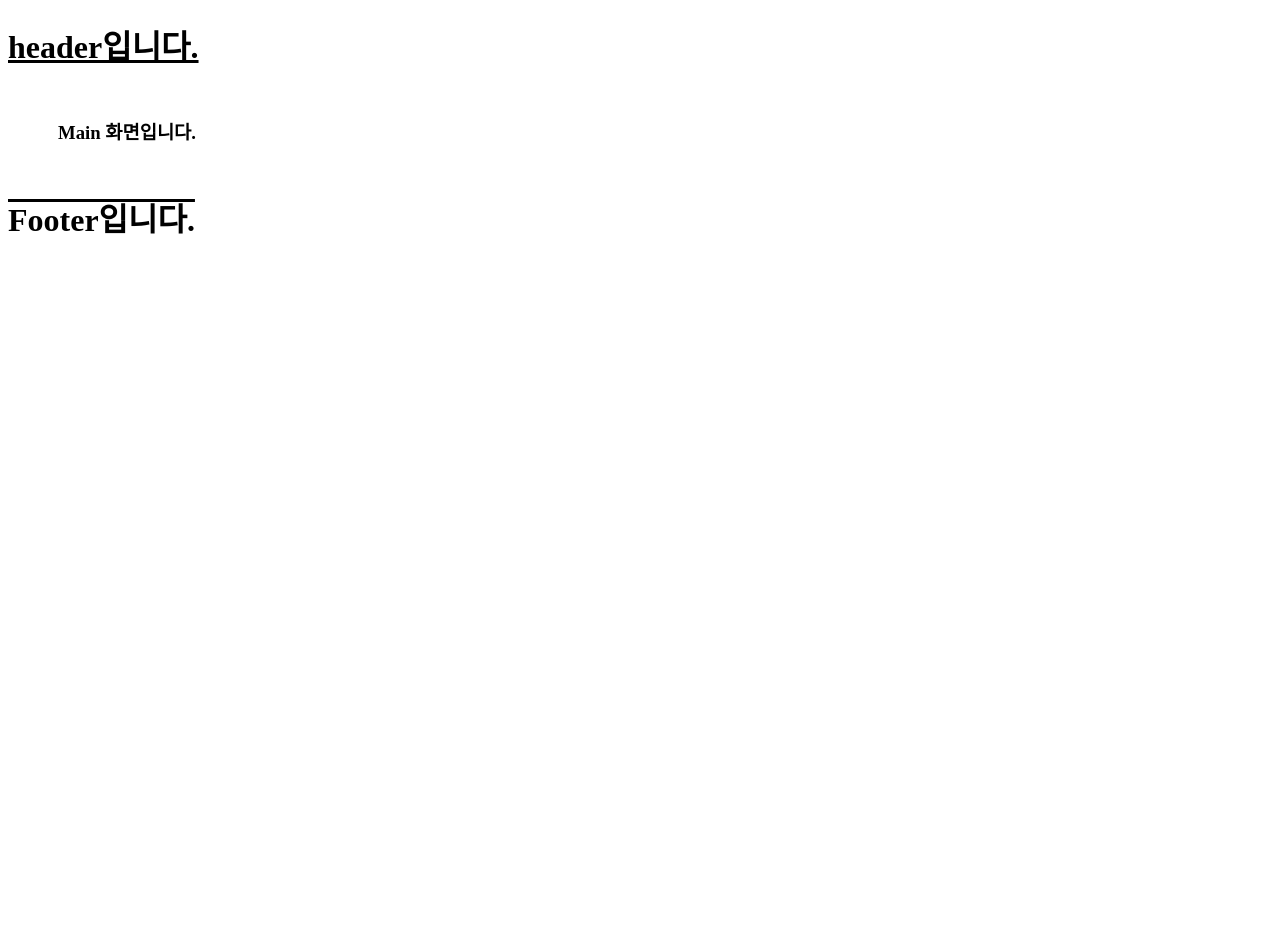
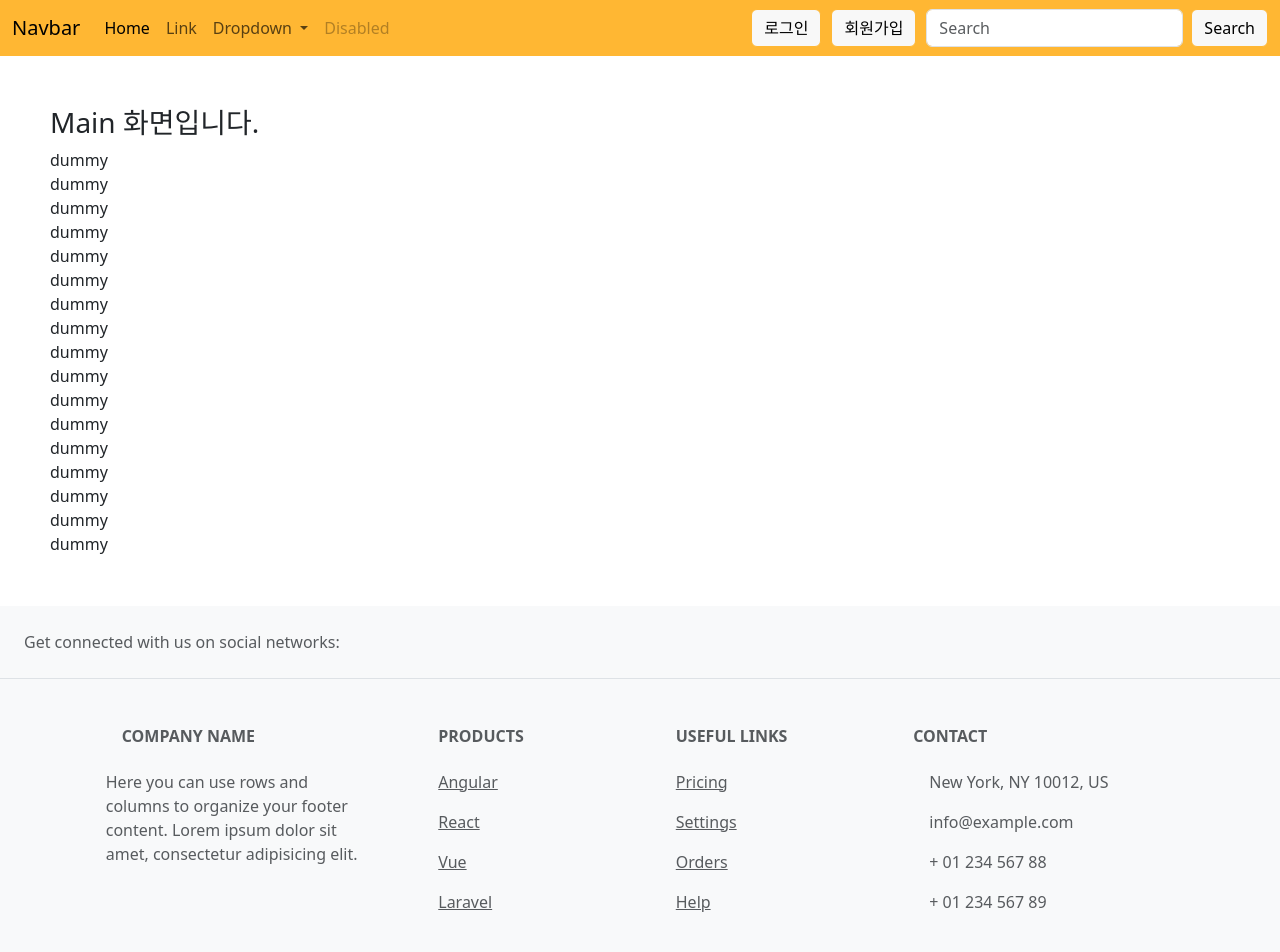
Before and after one commit to jeongminchoi1017/CodeBuddy, a Vue app in the folder src/main/frontend/: page / in a window 1280 px wide. Shown: the top 952 px of the page. Before the commit the page ends 800 px from the top, so only its background shows below. Built offline with nearby package versions, Linux system fonts and the light colour scheme.

Commit message:
header, footer (bootstrap사용) 추가

```diff
--- a/src/main/frontend/package.json
+++ b/src/main/frontend/package.json
@@ -9,6 +9,7 @@
     "preview": "vite preview"
   },
   "dependencies": {
+    "bootstrap": "^5.3.2",
     "pinia": "^2.1.7",
     "router": "^2.0.0-beta.1",
     "vue": "^3.3.13",
--- a/src/main/frontend/src/components/Footer.vue
+++ b/src/main/frontend/src/components/Footer.vue
@@ -3,9 +3,128 @@
 </script>
 
 <template>
-  <div>
-    <h1>Footer입니다.</h1>
-  </div>
+  <!-- Footer -->
+  <footer class="text-center text-lg-start bg-body-tertiary text-muted">
+    <!-- Section: Social media -->
+    <section class="d-flex justify-content-center justify-content-lg-between p-4 border-bottom">
+      <!-- Left -->
+      <div class="me-5 d-none d-lg-block">
+        <span>Get connected with us on social networks:</span>
+      </div>
+      <!-- Left -->
+
+      <!-- Right -->
+      <div>
+        <a href="" class="me-4 text-reset">
+          <i class="fab fa-facebook-f"></i>
+        </a>
+        <a href="" class="me-4 text-reset">
+          <i class="fab fa-twitter"></i>
+        </a>
+        <a href="" class="me-4 text-reset">
+          <i class="fab fa-google"></i>
+        </a>
+        <a href="" class="me-4 text-reset">
+          <i class="fab fa-instagram"></i>
+        </a>
+        <a href="" class="me-4 text-reset">
+          <i class="fab fa-linkedin"></i>
+        </a>
+        <a href="" class="me-4 text-reset">
+          <i class="fab fa-github"></i>
+        </a>
+      </div>
+      <!-- Right -->
+    </section>
+    <!-- Section: Social media -->
+
+    <!-- Section: Links  -->
+    <section class="">
+      <div class="container text-center text-md-start mt-5">
+        <!-- Grid row -->
+        <div class="row mt-3">
+          <!-- Grid column -->
+          <div class="col-md-3 col-lg-4 col-xl-3 mx-auto mb-4">
+            <!-- Content -->
+            <h6 class="text-uppercase fw-bold mb-4">
+              <i class="fas fa-gem me-3"></i>Company name
+            </h6>
+            <p>
+              Here you can use rows and columns to organize your footer content. Lorem ipsum
+              dolor sit amet, consectetur adipisicing elit.
+            </p>
+          </div>
+          <!-- Grid column -->
+
+          <!-- Grid column -->
+          <div class="col-md-2 col-lg-2 col-xl-2 mx-auto mb-4">
+            <!-- Links -->
+            <h6 class="text-uppercase fw-bold mb-4">
+              Products
+            </h6>
+            <p>
+              <a href="#!" class="text-reset">Angular</a>
+            </p>
+            <p>
+              <a href="#!" class="text-reset">React</a>
+            </p>
+            <p>
+              <a href="#!" class="text-reset">Vue</a>
+            </p>
+            <p>
+              <a href="#!" class="text-reset">Laravel</a>
+            </p>
+          </div>
+          <!-- Grid column -->
+
+          <!-- Grid column -->
+          <div class="col-md-3 col-lg-2 col-xl-2 mx-auto mb-4">
+            <!-- Links -->
+            <h6 class="text-uppercase fw-bold mb-4">
+              Useful links
+            </h6>
+            <p>
+              <a href="#!" class="text-reset">Pricing</a>
+            </p>
+            <p>
+              <a href="#!" class="text-reset">Settings</a>
+            </p>
+            <p>
+              <a href="#!" class="text-reset">Orders</a>
+            </p>
+            <p>
+              <a href="#!" class="text-reset">Help</a>
+            </p>
+          </div>
+          <!-- Grid column -->
+
+          <!-- Grid column -->
+          <div class="col-md-4 col-lg-3 col-xl-3 mx-auto mb-md-0 mb-4">
+            <!-- Links -->
+            <h6 class="text-uppercase fw-bold mb-4">Contact</h6>
+            <p><i class="fas fa-home me-3"></i> New York, NY 10012, US</p>
+            <p>
+              <i class="fas fa-envelope me-3"></i>
+              info@example.com
+            </p>
+            <p><i class="fas fa-phone me-3"></i> + 01 234 567 88</p>
+            <p><i class="fas fa-print me-3"></i> + 01 234 567 89</p>
+          </div>
+          <!-- Grid column -->
+        </div>
+        <!-- Grid row -->
+      </div>
+    </section>
+    <!-- Section: Links  -->
+
+    <!-- Copyright -->
+    <div class="text-center p-4" style="background-color: rgba(0, 0, 0, 0.05);">
+      © 2021 Copyright:
+      <a class="text-reset fw-bold" href="https://mdbootstrap.com/">MDBootstrap.com</a>
+    </div>
+    <!-- Copyright -->
+  </footer>
+  <!-- Footer -->
 </template>
 
 <style scoped>
--- a/src/main/frontend/src/components/Header.vue
+++ b/src/main/frontend/src/components/Header.vue
@@ -3,13 +3,70 @@
 </script>
 
 <template>
-  <div>
-    <h1>header입니다.</h1>
-  </div>
+  <nav class="navbar navbar-expand-lg navbar-light">
+    <div class="container-fluid">
+      <a class="navbar-brand" href="#">Navbar</a>
+      <button class="navbar-toggler" type="button" data-bs-toggle="collapse" data-bs-target="#navbarSupportedContent" aria-controls="navbarSupportedContent" aria-expanded="false" aria-label="Toggle navigation">
+        <span class="navbar-toggler-icon"></span>
+      </button>
+      <div class="collapse navbar-collapse" id="navbarSupportedContent">
+        <ul class="navbar-nav me-auto mb-2 mb-lg-0">
+          <li class="nav-item">
+            <a class="nav-link active" aria-current="page" href="#">Home</a>
+          </li>
+          <li class="nav-item">
+            <a class="nav-link" href="#">Link</a>
+          </li>
+          <li class="nav-item dropdown">
+            <a class="nav-link dropdown-toggle" href="#" id="navbarDropdown" role="button" data-bs-toggle="dropdown" aria-expanded="false">
+              Dropdown
+            </a>
+            <ul class="dropdown-menu" aria-labelledby="navbarDropdown">
+              <li><a class="dropdown-item" href="#">Action</a></li>
+              <li><a class="dropdown-item" href="#">Another action</a></li>
+              <li><hr class="dropdown-divider"></li>
+              <li><a class="dropdown-item" href="#">Something else here</a></li>
+            </ul>
+          </li>
+          <li class="nav-item">
+            <a class="nav-link disabled" href="#" tabindex="-1" aria-disabled="true">Disabled</a>
+          </li>
+        </ul>
+        <div class="float">
+          <button class="btn btn-outline-success login" type="button" href="#">로그인</button>
+          <button class="btn btn-outline-success register" type="button" href="#">회원가입</button>
+        </div>
+        <form class="d-flex float">
+          <input class="form-control me-2 SearchTxt" type="search" placeholder="Search" aria-label="Search">
+          <button class="btn btn-outline-success SearchBtn" type="submit">Search</button>
+        </form>
+      </div>
+    </div>
+  </nav>
 </template>
 
 <style scoped>
   h1 {
     text-decoration: underline;
   }
+
+  .navbar {
+     --bs-bg-opacity: 1;
+     background-color: #ffb733;
+   }
+  button {
+    background-color: #f8f8f8;
+    color: black;
+    border-color: #ffb733;
+  }
+  .login, .register  {
+    margin-right: 10px;
+  }
+
+
+  .float  {
+
+    float: right;
+  }
+
 </style>
--- a/src/main/frontend/src/components/Main.vue
+++ b/src/main/frontend/src/components/Main.vue
@@ -5,6 +5,26 @@
 <template>
   <div>
     <h3>Main 화면입니다.</h3>
+    <p>
+      dummy<br>
+      dummy<br>
+      dummy<br>
+      dummy<br>
+      dummy<br>
+      dummy<br>
+      dummy<br>
+      dummy<br>
+      dummy<br>
+      dummy<br>
+      dummy<br>
+      dummy<br>
+      dummy<br>
+      dummy<br>
+      dummy<br>
+      dummy<br>
+      dummy<br>
+    </p>
+
   </div>
 </template>
 
--- a/src/main/frontend/src/main.js
+++ b/src/main/frontend/src/main.js
@@ -2,5 +2,7 @@
 import './style.css'
 import App from './App.vue'
 import router from "./router/index.js";
+import "bootstrap/dist/css/bootstrap.min.css"
+import "bootstrap"
 
 createApp(App).use(router).mount('#app')
```
Also changed, not shown: 1 other file (tests, documents, lock files or other folders).
